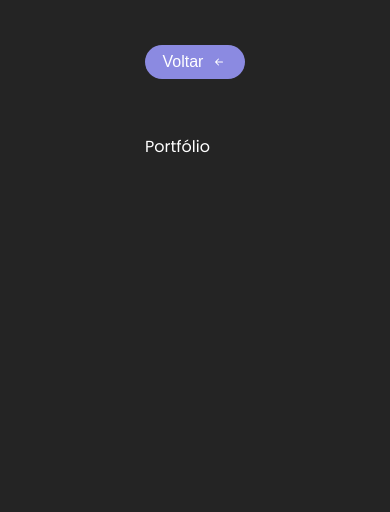
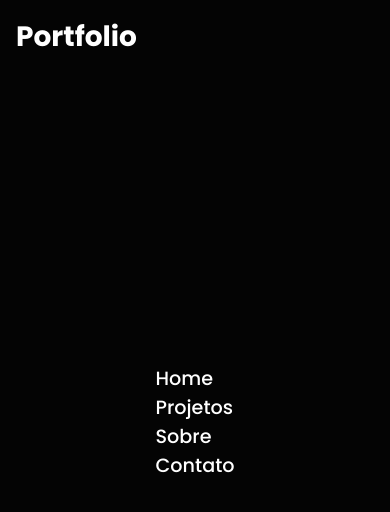
Before and after one commit to AdsonSantiago/cruzada-app, a React (Create React App) app: page /portFolio in a window 390 px wide. Shown: the top 512 px of the page. Built offline with nearby package versions, Linux system fonts and the light colour scheme.

Commit message:
Adicionando rotas

```diff
--- a/src/index.jsx
+++ b/src/index.jsx
@@ -3,8 +3,9 @@ import ReactDOM from 'react-dom/client';
 import { BrowserRouter, Routes, Route } from 'react-router-dom'; // Importe o React Router
 import './index.scss';
 import Home1 from './pages/Home1';
+// import PortFolio from './pages/Portfolio';
 import Cadastro from './pages/Cadastro';
-import PortFolio from './pages/Portfolio';
+import Home2 from './pages/Home2/Home2';
 import Mobilidade from './pages/Mobilidade'
 import reportWebVitals from './reportWebVitals';
 
@@ -12,13 +13,16 @@ const root = ReactDOM.createRoot(document.getElementById('root'));
 root.render(
   <React.StrictMode>
     <BrowserRouter> {/* Envolva as rotas com BrowserRouter */}
-      <Routes>
-        <Route path="/" element={<Home1 />} /> {/* Rota da página inicial */}
-        <Route path="/cadastro" element={<Cadastro />} /> {/* Rota da página de cadastro */}
-        <Route path="/portFolio" element={<PortFolio />} /> {/* Rota da página de portifólio */}
-        <Route path="/mobilidade" element={<Mobilidade />} /> {/* Rota da página de portifólio */}
-
-      </Routes>
+    <Routes>
+      <Route path="/" element={<Home1 />} />
+      <Route path="/cadastro" element={<Cadastro />} />
+      <Route path="/portFolio" element={<Home2 />} />  {/* Padronize para lowercase */}
+      <Route path="/mobilidade" element={<Mobilidade />} />
+      {/* Adicione as rotas que estão no Navbar */}
+      {/* <Route path="/projeto" element={<Projeto />} />
+      <Route path="/about" element={<About />} />
+      <Route path="/contato" element={<Contato />} /> */}
+    </Routes>
     </BrowserRouter>
   </React.StrictMode>
 );
--- a/src/pages/Home1/index.jsx
+++ b/src/pages/Home1/index.jsx
@@ -30,7 +30,7 @@ function Home1() {
             <nav className='menu-options'>
             <Link to="/cadastro">What we offer</Link>
             <Link to="/mobilidade" role="button" tabIndex="0">Automação de Mobilidade</Link>
-            <Link to="/portfolio" role="button" tabIndex="0">Portfolio</Link>
+            <Link to="/portFolio" role="button" tabIndex="0">Portfolio</Link>
             </nav>
             <button onClick={openModal}> {/* Abre o modal ao clicar */}
             <div className='btn-face-white'>
--- a/src/pages/Home2/Home2.jsx
+++ b/src/pages/Home2/Home2.jsx
@@ -1,8 +1,16 @@
 import React from "react";
-import Navbar from "../../components/Navbar";
+import Navbar from "./Navbar.jsx";
+import "./index.scss"
 
-const Home2 = () => {
-    return <div>
-        <Navbar />
-    </div>
+function Home2() {
+    return (
+        <div>
+            <div>
+
+                <Navbar />
+            </div>
+        </div>
+    )
 }
+
+export default Home2;
--- /dev/null
+++ b/src/pages/Home2/Navbar.jsx
@@ -0,0 +1,31 @@
+import React from "react";
+import { Link } from "react-router-dom";
+import "./NavbarStyles.scss";
+
+function Navbar() {
+    return (
+        <header className="header">
+            <Link to="/" className="logo">
+                <h1>Portfolio</h1>
+            </Link>
+            <nav className="nav-menu">
+                <ul>
+                    <li>
+                        <Link to="/portfolio">Home</Link>
+                    </li>
+                    <li>
+                        <Link to="/projeto">Projetos</Link>
+                    </li>
+                    <li>
+                        <Link to="/about">Sobre</Link>
+                    </li>
+                    <li>
+                        <Link to="/contato">Contato</Link>
+                    </li>
+                </ul>
+            </nav>
+        </header>
+    )
+}
+
+export default Navbar;
--- /dev/null
+++ b/src/pages/Home2/NavbarStyles.scss
@@ -0,0 +1,35 @@
+.header {
+    display: flex;
+    justify-content: space-between;
+    align-items: center;
+    padding: 1rem;
+}
+
+.nav-menu {
+    display: flex;
+}
+
+.nav-menu li {
+    padding: 0 1rem;
+}
+
+.nav-menu a {
+    font-size: 1.2rem;
+    font-weight: 500;
+}
+
+@media screen and (max-width: 1040px) {
+    .nav-menu{
+        flex-direction: column;
+        justify-content: center;
+        align-items: center;
+        width: 100%;
+        height: 100vh;
+        background: rgba(0, 0, 0, 0.9);
+        position: absolute;
+        top: 0;
+        left: 0;
+        z-index: -3;
+    }
+
+}
--- /dev/null
+++ b/src/pages/Home2/index.scss
@@ -0,0 +1,43 @@
+* {
+    box-sizing: border-box;
+    margin: 0;
+    padding: 0;
+
+}
+
+// body {
+//     // background-color: black;
+// }
+
+h1, h4, p, a {
+    color: #fff;
+    text-decoration: none;
+
+}
+
+ul {
+    list-style-type: none;
+}
+
+.btn {
+    padding: 12px 32px;
+    font-size: 1rem;
+    text-align: uppercase;
+    background: rgb(248, 217, 15);
+    color: #222;
+    border: 1px solid #fff;
+    font-weight: 600;
+    cursor: pointer;
+
+}
+
+.btn-light {
+    background: transparent;
+    color: #fff;
+}
+
+.btn:hover {
+    background: rgba(255, 255, 255, 0);
+    color: #fff;
+    transition: 0.3s;
+}
--- a/src/pages/Mobilidade/index.jsx
+++ b/src/pages/Mobilidade/index.jsx
@@ -7,6 +7,8 @@ function Mobilidade() {
         <div className="container">
             <div className="content">
                  <ArrowLeft />
+
+
                 App de Mobilidade
             </div>
         </div>
--- a/src/pages/Mobilidade/style.scss
+++ b/src/pages/Mobilidade/style.scss
@@ -19,6 +19,18 @@
     padding-top: 100px;
 }
 
+.content{
+
+  display: flex;
+  flex-direction: column;
+  gap: 30px;
+  padding: 30px;
+  border-radius: 10px;
+  background-color: #2e2d4e;
+  max-width: 80%;
+  width: 400px;
+  margin-bottom: 20px;
+}
 
   .btn-voltar {
     border-radius: 24px;
```
Also changed, not shown: src/components/Navbar.jsx (deleted, +0 -29 lines), src/components/NavbarStyles.scss (deleted).
